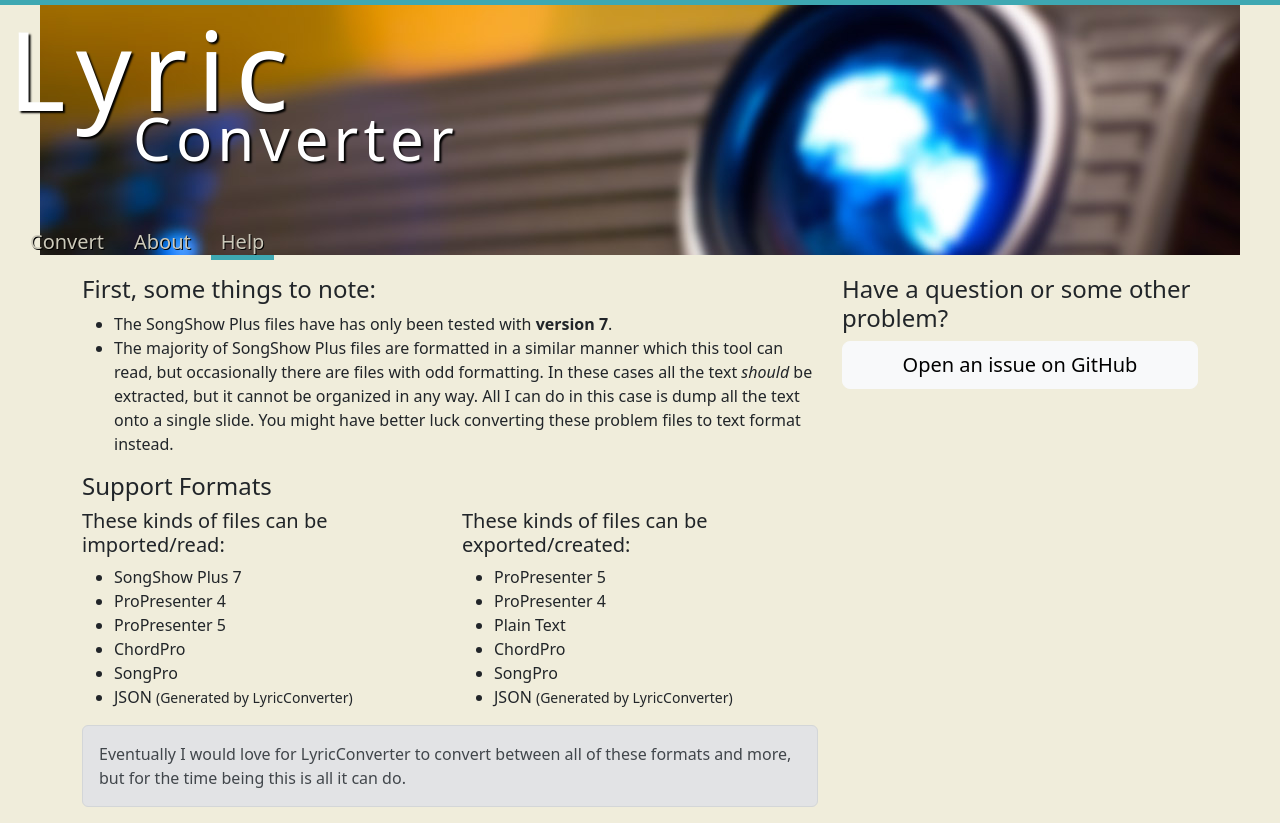
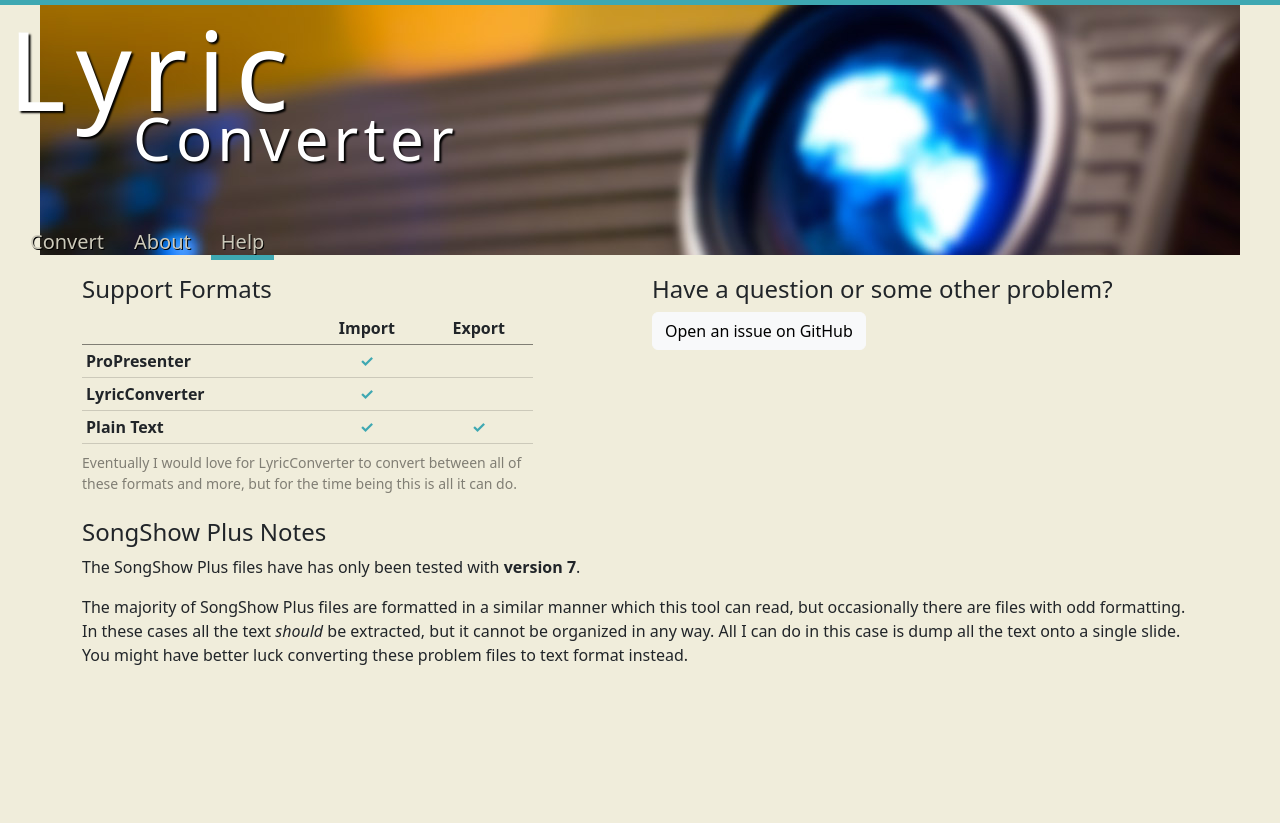
Before and after one commit to ChrisMBarr/LyricConverter, an Angular app: page /help in a window 1280 px wide. After the commit the page ends 800 px from the top, so only its background shows below. Built offline with nearby package versions, Linux system fonts and the light colour scheme.

Commit message:
Show a dynamic file type support table

```diff
--- a/src/app/convert/slide-display/slide-display.component.scss
+++ b/src/app/convert/slide-display/slide-display.component.scss
@@ -1,6 +1,8 @@
+@import "../../../variables";
+
 .song-slide{
   .card-body{
-    font-size: 80%;
+    font-size: $font-size-sm;
     white-space: pre;
   }
 }
--- a/src/app/help/help.component.html
+++ b/src/app/help/help.component.html
@@ -1,59 +1,33 @@
 <div class="row">
-  <div class="col-sm-8">
-    <h4>First, some things to note:</h4>
-    <ul>
-      <li>
-        The SongShow Plus files have has only been tested with
-        <strong>version 7</strong>.
-      </li>
-      <li>
-        The majority of SongShow Plus files are formatted in a similar manner
-        which this tool can read, but occasionally there are files with odd
-        formatting. In these cases all the text <em>should</em> be extracted,
-        but it cannot be organized in any way. All I can do in this case is dump
-        all the text onto a single slide. You might have better luck converting
-        these problem files to text format instead.
-      </li>
-    </ul>
-
+  <div class="col-md-5">
     <h4>Support Formats</h4>
-    <div class="row">
-      <div class="col-sm-6">
-        <h5>These kinds of files can be imported/read:</h5>
-        <ul>
-          <li>SongShow Plus 7</li>
-          <li>ProPresenter 4</li>
-          <li>ProPresenter 5</li>
-          <li>ChordPro</li>
-          <li>SongPro</li>
-          <li>JSON <small>(Generated by LyricConverter)</small></li>
-        </ul>
+    <table>
+      <caption>Eventually I would love for LyricConverter to convert between all of these formats and more,
+        but for the time being this is all it can do.</caption>
+      <thead>
+        <tr>
+          <th scope="col"></th>
+          <th scope="col" class="text-center">Import</th>
+          <th scope="col" class="text-center">Export</th>
+        </tr>
+      </thead>
+      <tbody>
+        <tr *ngFor="let format of combinedFormatsList">
+          <th scope="row">{{ format.name }}</th>
+          <td class="text-center">
+            <strong *ngIf="format.canImport">&check;</strong>
+          </td>
+          <td class="text-center">
+            <strong *ngIf="format.canExport">&check;</strong>
+          </td>
+        </tr>
+      </tbody>
+    </table>
   </div>
-      <div class="col-sm-6">
-        <h5>These kinds of files can be exported/created:</h5>
-        <ul>
-          <li>ProPresenter 5</li>
-          <li>ProPresenter 4</li>
-          <li>Plain Text</li>
-          <li>ChordPro</li>
-          <li>SongPro</li>
-          <li>JSON <small>(Generated by LyricConverter)</small></li>
-        </ul>
-      </div>
-    </div>
-
-    <div class="alert alert-secondary">
-      <p class="mb-0">
-        Eventually I would love for LyricConverter to convert between all of
-        these formats and more, but for the time being this is all it can do.
-      </p>
-    </div>
-  </div>
-  <div class="col-sm-4">
+  <div class="col-md-6 offset-md-1">
     <h4>Have a question or some other problem?</h4>
-    <div class="d-grid gap-2">
     <a
-        class="btn btn-light btn-lg"
+      class="btn btn-light"
       target="_blank"
       href="https://github.com/FiniteLooper/LyricConverter/issues"
     >
@@ -61,4 +35,13 @@
     </a>
   </div>
 </div>
-</div>
+
+<h4>SongShow Plus Notes</h4>
+<p>The SongShow Plus files have has only been tested with <strong>version 7</strong>.</p>
+<p>
+  The majority of SongShow Plus files are formatted in a similar manner which this tool can read,
+  but occasionally there are files with odd formatting. In these cases all the text
+  <em>should</em> be extracted, but it cannot be organized in any way. All I can do in this case is
+  dump all the text onto a single slide. You might have better luck converting these problem files
+  to text format instead.
+</p>
--- a/src/app/help/help.component.scss
+++ b/src/app/help/help.component.scss
@@ -0,0 +1,35 @@
+@import "../../variables";
+
+table {
+  width: 100%;
+  margin-bottom: $spacer;
+  border-color: $color-light;
+
+  thead,
+  tbody,
+  tr,
+  td,
+  th {
+    border-color: inherit;
+    border-style: solid;
+    border-width: 0;
+  }
+
+  td, th{
+    padding: $table-cell-padding-y-sm $table-cell-padding-x-sm;
+    border-bottom-width: $table-border-width;
+  }
+
+  td {
+    color: $color-highlight;
+  }
+
+  thead th {
+    border-bottom-color: $color-dark;
+  }
+
+  caption {
+    color: $color-dark;
+    font-size: $font-size-sm;
+  }
+}
--- a/src/app/help/help.component.ts
+++ b/src/app/help/help.component.ts
@@ -1,10 +1,43 @@
-import { Component } from '@angular/core';
+import { Component, OnInit } from '@angular/core';
+import { ParserService } from '../convert/parser/parser.service';
+
+interface ICombinedFormatItem {
+  name: string;
+  canImport: boolean;
+  canExport: boolean;
+}
 
 @Component({
   selector: 'app-help',
   templateUrl: './help.component.html',
-  styleUrls: ['./help.component.scss']
+  styleUrls: ['./help.component.scss'],
 })
-export class HelpComponent {
+export class HelpComponent implements OnInit {
+  combinedFormatsList: ICombinedFormatItem[] = [];
 
+  constructor(private parserSvc: ParserService) {}
+
+  ngOnInit(): void {
+    //Add all input/import types to the list
+    this.parserSvc.inputConverters
+      .map((t) => t.name)
+      .forEach((t) => {
+        this.combinedFormatsList.push({ name: t, canImport: true, canExport: false });
+      });
+
+    //Add all output/export types to the list, but exclude 'Display Slides'
+    //If the name matches one that's already in the list from the inputs/imports
+    //being added then just change a value to flag it as also allowing output/export
+    this.parserSvc.outputConverters
+      .filter((t) => t.name !== 'Display Slides')
+      .map((t) => t.name)
+      .forEach((t) => {
+        const matchedToInput = this.combinedFormatsList.find((inputType) => inputType.name === t);
+        if (matchedToInput) {
+          matchedToInput.canExport = true;
+        } else {
+          this.combinedFormatsList.push({ name: t, canImport: false, canExport: true });
+        }
+      });
+  }
 }
```
Also changed, not shown: 1 other file (tests, documents, lock files or other folders). Lines whose indentation alone changed are shown as unchanged.
